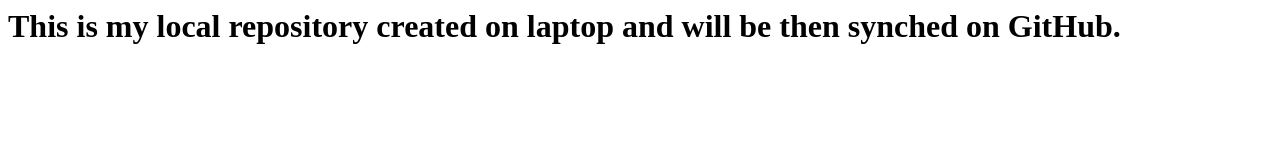
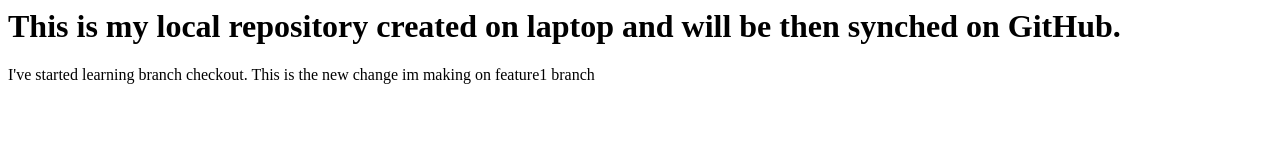
Before and after one commit to maxiwalanagpur/local-repo, a plain HTML site: page Index.html in a window 1280 px wide. Drawn offline with Linux system fonts and the light colour scheme.

Commit message:
Modified Index.html

```diff
--- a/Index.html
+++ b/Index.html
@@ -1 +1,3 @@
 <h1>This is my local repository created on laptop and will be then synched on GitHub.</h1>
+
+<p>I've started learning branch checkout. This is the new change im making on feature1 branch</p>
```
